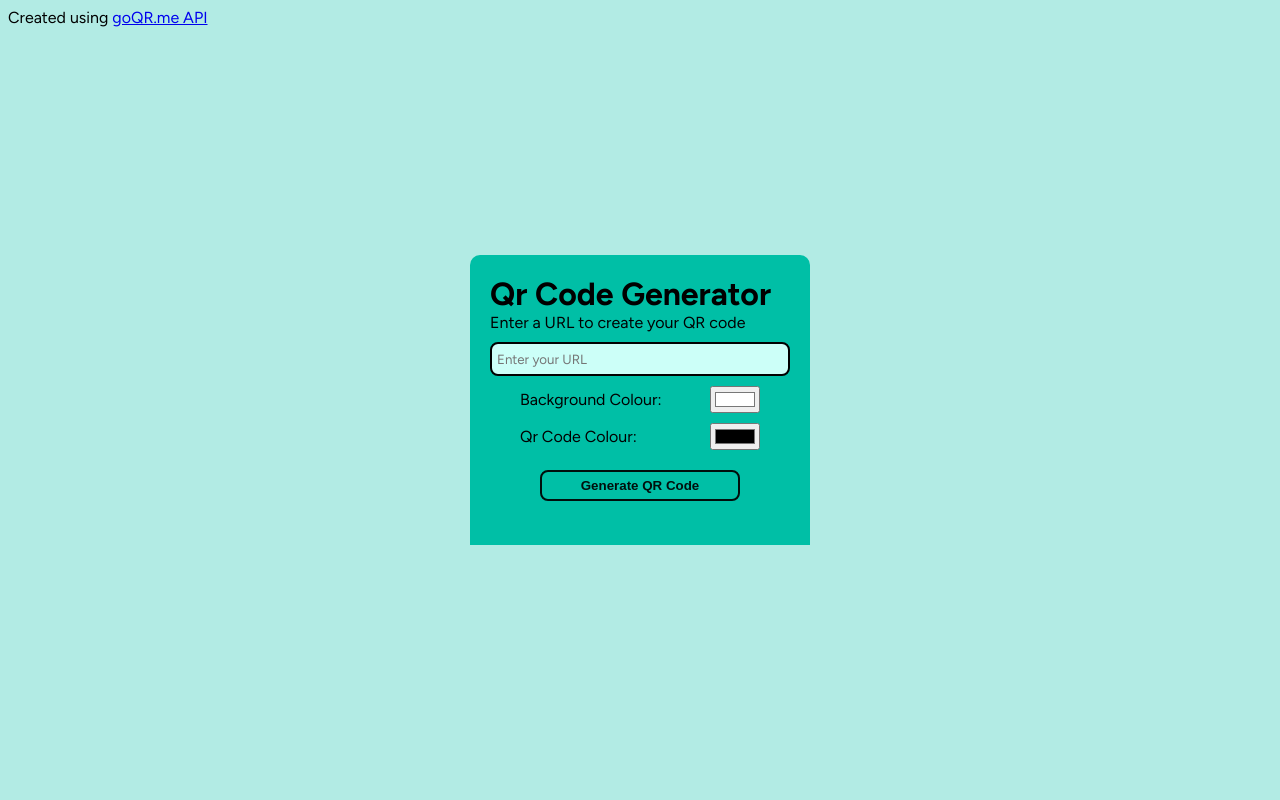
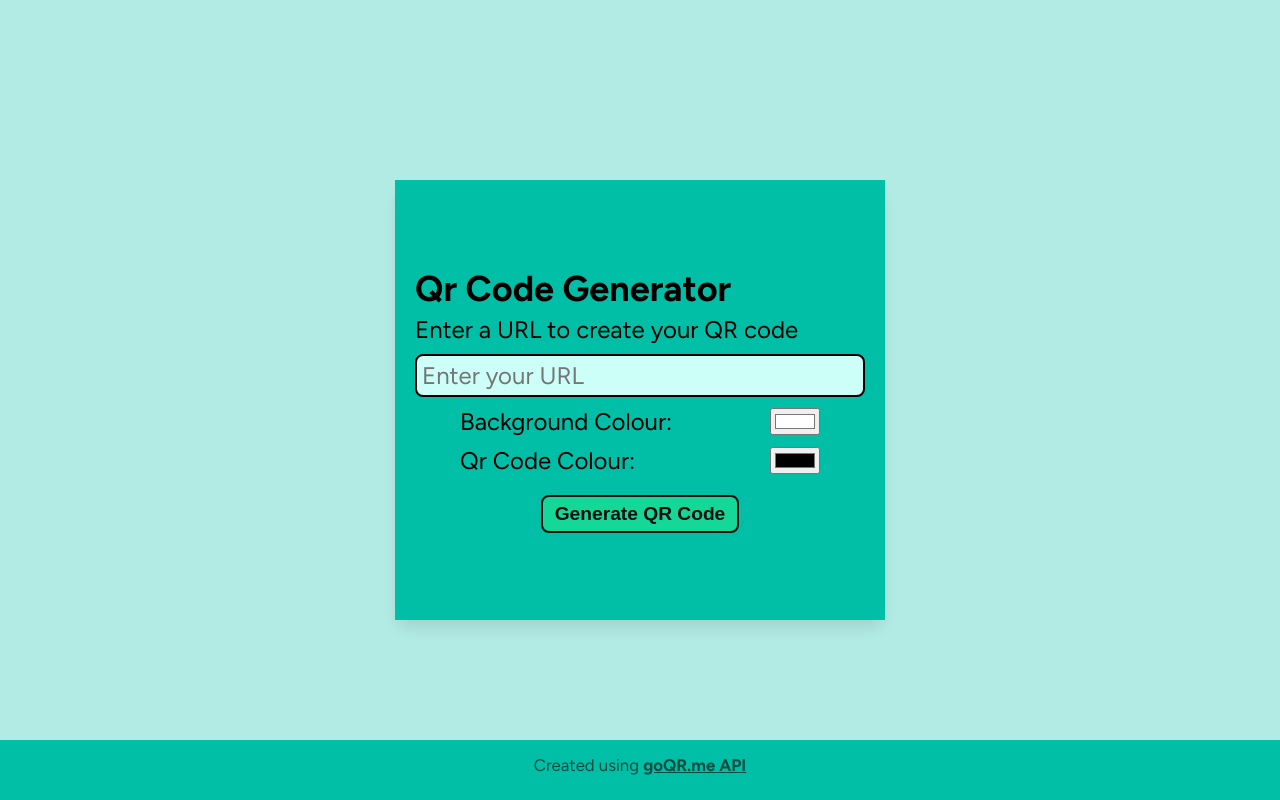
Before and after one commit to CraigJWilliams/QRCodeGenerator, a plain HTML site: page index.html in a window 1280 px wide. Drawn offline with Linux system fonts and the light colour scheme.

Commit message:
add media queries add footer styling refactor buttons

```diff
--- a/style.css
+++ b/style.css
@@ -7,15 +7,32 @@
 
 /* reset */
 h1,
-p {
+p,
+body {
     margin: 0;
 }
+
+/* mobile styles */
 
 body {
     background-color: var(--secondary);
     font-family: 'Figtree', Arial, Helvetica, sans-serif;
+    font-size: 16px;
 }
 
+h1 {
+    margin-bottom: 5px;
+    font-weight: 700;
+    font-size: 1.5em;
+}
+
+p {
+    margin: 5px 0 15px 0;
+    opacity: 0.6;
+    font-size: 1em;
+}
+
+/* containers */
 .wrapper {
     display: flex;
     flex-direction: column;
@@ -25,97 +42,17 @@ body {
     left: 50%;
     top: 50%;
     transform: translate(-50%, -50%);
+    box-shadow: 0px 10px 15px -3px rgba(0, 0, 0, 0.1);
 }
 
 .input-container {
     background-color: var(--primary);
     display: flex;
     flex-direction: column;
+    justify-content: center;
     width: 300px;
     height: 250px;
     padding: 20px;
-    border-radius: 10px 10px 0 0;
-}
-
-.container>h1 {
-    margin-bottom: 5px;
-    font-weight: 700;
-}
-
-.container>p {
-    margin: 5px 0 15px 0;
-    opacity: 0.6;
-}
-
-.form {
-    display: flex;
-    flex-direction: column;
-    width: 100%;
-}
-
-.form>input {
-    margin: 10px 0;
-    border-radius: 8px;
-    border: 2px solid black;
-    height: 20px;
-    padding: 5px;
-    font-family: 'Figtree', Arial, Helvetica, sans-serif;
-    background-color: var(--white)
-}
-
-button {
-    padding: 6px 12px;
-    width: 200px;
-    font-weight: 700;
-    align-self: center;
-    margin-top: auto;
-    transition: all 0.2s ease-in-out;
-    border-radius: 8px;
-    margin-top: 10px;
-}
-
-.submit-btn {
-    background-color: transparent;
-    border: 2px solid var(--black);
-    color: var(--black);
-}
-
-.submit-btn:hover {
-    background-color: #000f0d;
-    color: var(--white);
-}
-
-.submit-btn:active {
-    border: 2px solid var(--white);
-}
-
-.reset-btn {
-    display: none;
-    background-color: white;
-    border: 2px solid var(--black);
-    color: var(--black);
-}
-
-.reset-btn:hover {
-    background-color: #000f0d;
-    color: var(--white);
-}
-
-.reset-btn:active {
-    border: 2px solid var(--white);
-}
-
-.color-container {
-    display: flex;
-    align-items: center;
-    justify-content: space-evenly;
-    width: 80%;
-    margin: 0 auto 10px auto;
-}
-
-#bg-color,
-#qr-color {
-    margin: 0 0px 0 auto;
 }
 
 .img-container {
@@ -128,25 +65,176 @@ button {
     justify-content: center;
     align-items: center;
     align-self: center;
-    border-radius: 0 0 8px 8px;
 }
 
-.img-container>img {
+.color-container {
+    display: flex;
+    align-items: center;
+    justify-content: space-evenly;
+    width: 80%;
+    margin: 0 auto 10px auto;
+}
+
+/* elements */
+
+.img-container img {
     margin: 20px;
     height: 175px;
     width: 175px;
 }
 
+.form {
+    display: flex;
+    flex-direction: column;
+    width: 100%;
+}
+
+.url-input {
+    margin: 10px 0;
+    border-radius: 8px;
+    border: 2px solid black;
+    padding: 5px;
+    font-family: 'Figtree', Arial, Helvetica, sans-serif;
+    background-color: var(--white);
+    font-size: 1em;
+}
+
+#bg-color,
+#qr-color {
+    margin: 0 0px 0 auto;
+}
+
+/* buttons */
+
+button,
 .download-btn {
-    background-color: var(--primary);
+    padding: 6px 12px;
+    font-weight: 700;
+    align-self: center;
+    margin-top: auto;
+    transition: all 0.2s ease-in-out;
+    border-radius: 8px;
+    margin-top: 10px;
+    font-size: 0.8em;
+}
+
+.download-btn {
+    text-decoration: none;
+}
+
+.submit-btn,
+.download-btn {
+    background-color: #15d798;
+    border: 2px solid var(--black);
+    color: var(--black);
+}
+
+.submit-btn:hover,
+.download-btn:hover {
+    background-color: #000f0d;
+    color: var(--white);
+}
+
+.submit-btn:active {
+    border: 2px solid var(--white);
+}
+
+.reset-btn {
+    display: none;
+    background-color: rgba(200, 47, 47, 0.939);
     border: 2px solid var(--black);
     color: var(--white);
 }
 
-.download-btn:hover {
-    background-color: var(--black);
+.reset-btn:hover {
+    background-color: #000f0d;
+    color: var(--white);
 }
 
-/* to do:
-1. update button colors, styles etc
-2. add media queries for large tablets and above */
+.reset-btn:active {
+    border: 2px solid var(--white);
+}
+
+footer {
+    display: flex;
+    justify-content: center;
+    align-items: center;
+    background-color: var(--primary);
+    width: 100%;
+    margin: 0;
+    position: absolute;
+    bottom: 0;
+    padding: 10px 0;
+    font-size: 0.7em;
+}
+
+footer a {
+    font-weight: 700;
+    color: black;
+    transition: 0.2s ease-in-out;
+}
+
+footer a:hover {
+    color: white;
+}
+
+/* ========== media queries ========== */
+
+/* small tablet styles */
+@media screen and (min-width: 620px) {
+    body {
+        font-size: 20px;
+    }
+
+    .input-container {
+        width: 350px;
+        height: 300px;
+    }
+
+    .img-container {
+        width: 350px;
+        height: 300px;
+    }
+
+    .img-container img {
+        margin: 20px;
+        height: 225px;
+        width: 225px;
+    }
+}
+
+
+/* large tablet & laptop styles */
+@media screen and (min-width: 750px) {
+    body {
+        font-size: 20px;
+    }
+
+    .wrapper {
+        flex-direction: row;
+        border-radius: 10px;
+    }
+
+}
+
+@media screen and (min-width: 1200px) {
+    body {
+        font-size: 24px;
+    }
+
+    .input-container {
+        width: 450px;
+        height: 400px;
+    }
+
+    .img-container {
+        width: 450px;
+        height: 400px;
+    }
+
+    .img-container img {
+        margin: 20px;
+        height: 275px;
+        width: 275px;
+    }
+}
```
